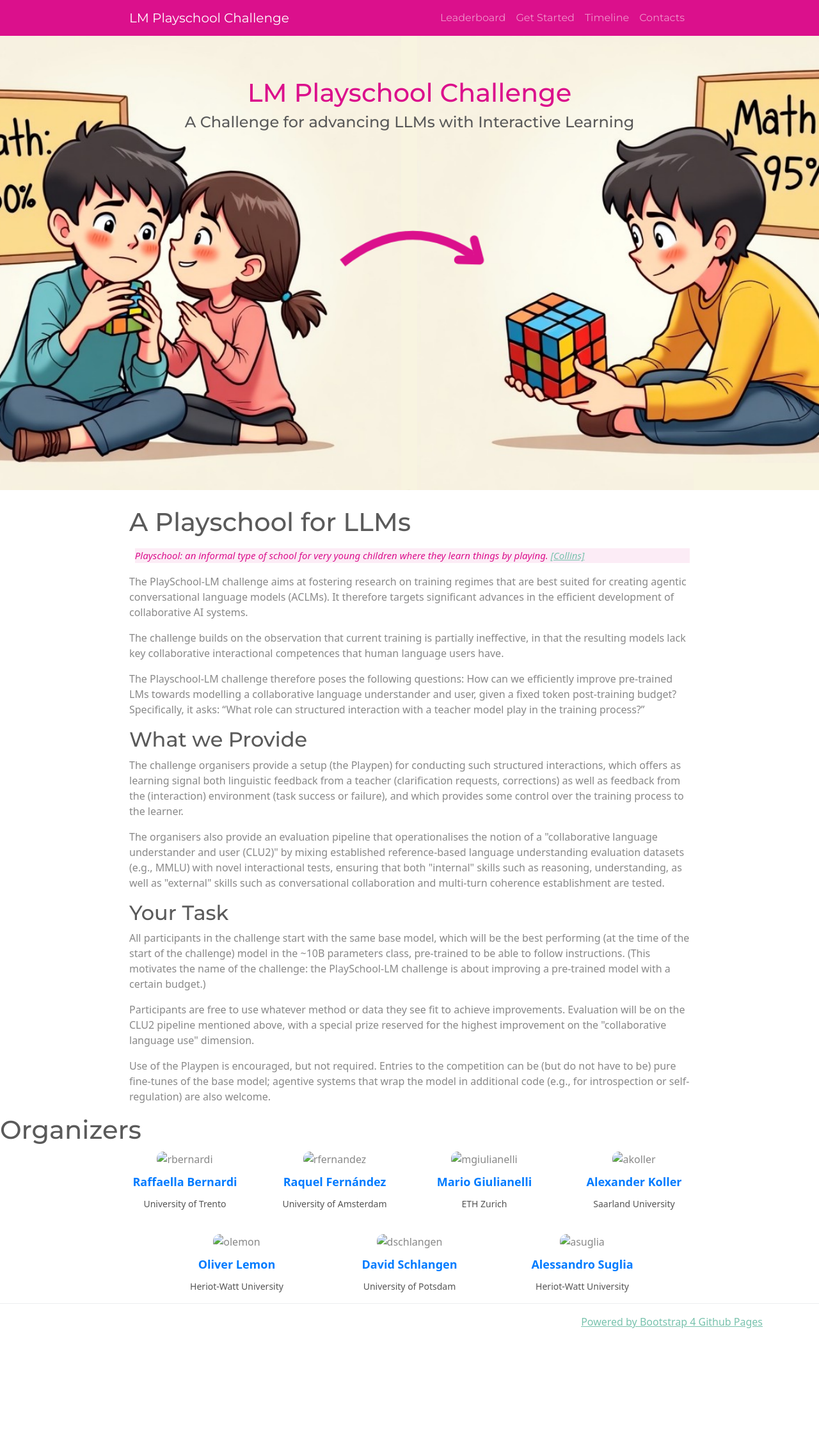
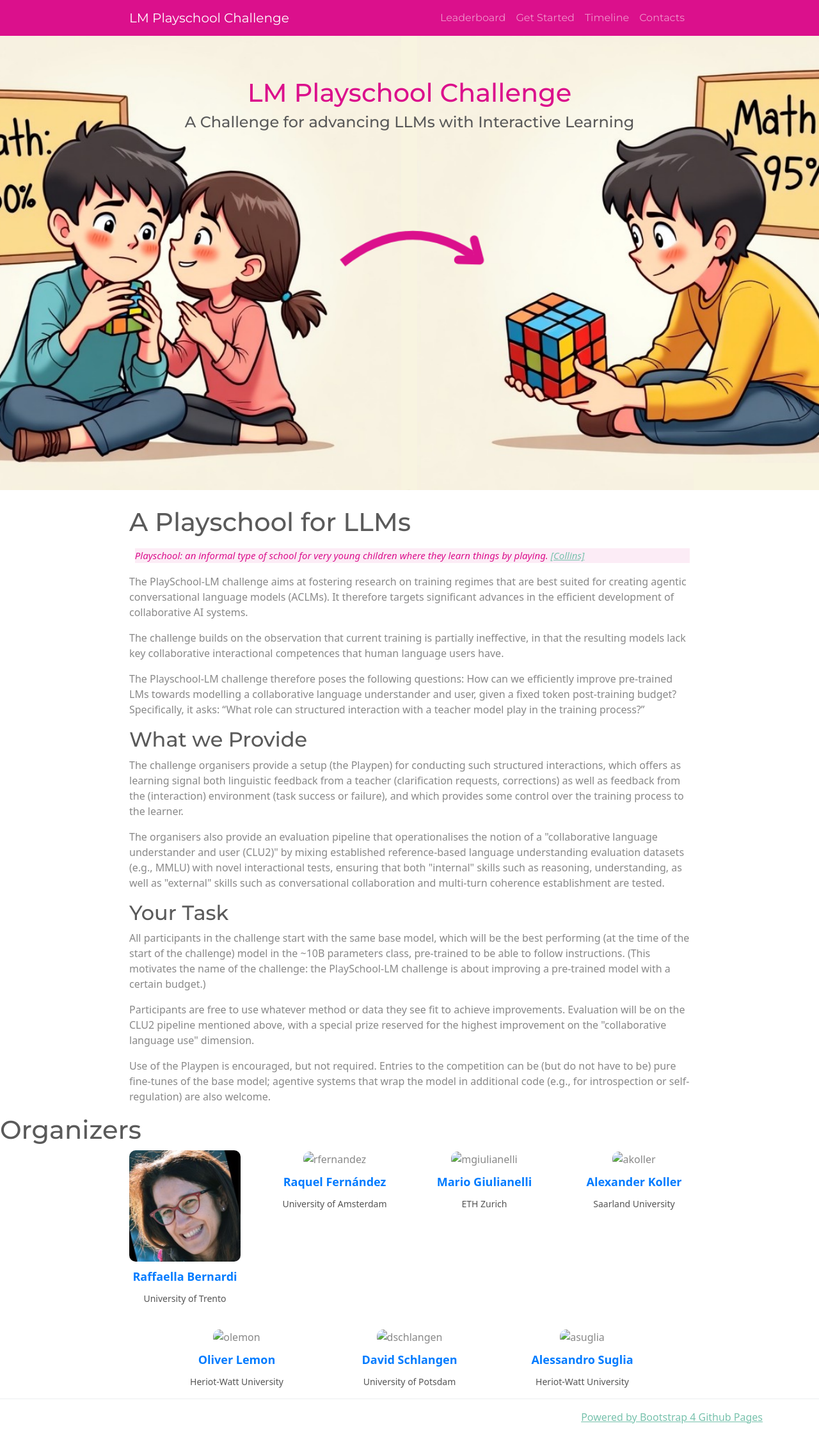
Before and after one commit to lm-playschool/lm-playschool.github.io, a Jekyll site: the page built from index.html, in a window 1280 px wide. Shown: the whole page at 64% size. Built offline with Jekyll 4.4.1, drawn with Linux system fonts in a browser that asks for light colours; before the commit the page ends 2094 px from its top, so only the background shows below that.

Commit message:
fix: one picture for test

```diff
--- a/index.html
+++ b/index.html
@@ -40,7 +40,7 @@ title: LM Playschool Challenge
 <div class="grid-container">
         <div class="row">
             <div class="grid-item">
-                <img src="img/organizers/rbernardi.jpeg" alt="rbernardi">
+                <img src="{{ "/assets/img/organizers/rbernardi.jpeg" | relative_url }}" alt="rbernardi">
                 <a href="https://disi.unitn.it/~bernardi/">Raffaella Bernardi</a>
                 <p>University of Trento</p>
             </div>
```
